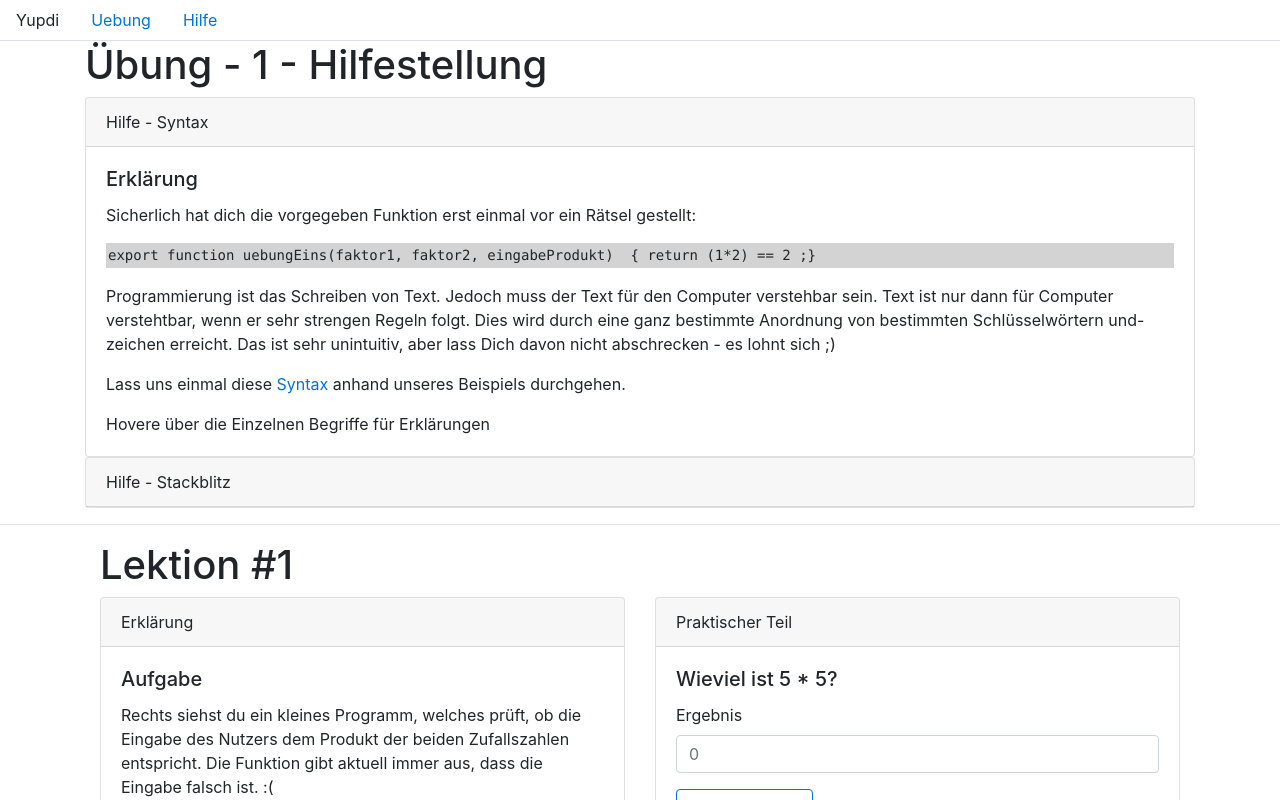
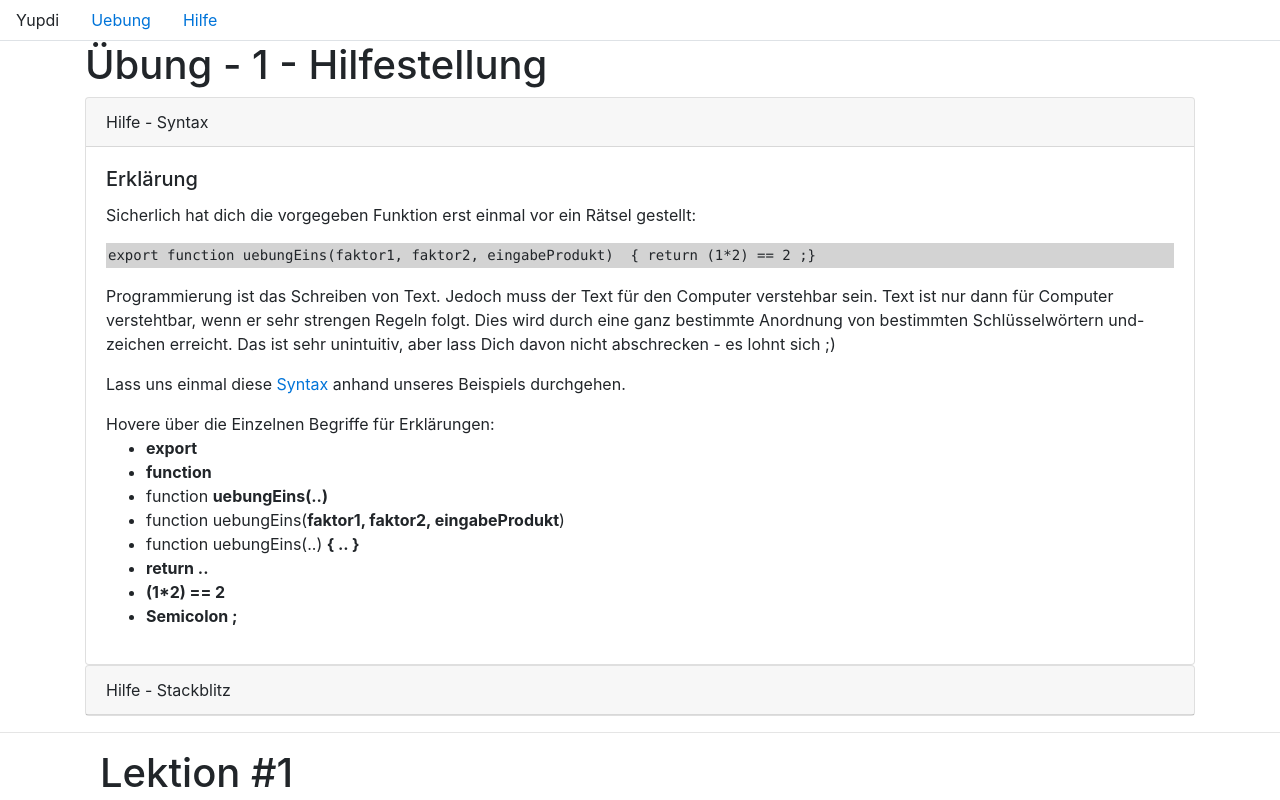
Before and after one commit to krutzfeld/angular-kurs-eins, an Angular app: page /hilfe in a window 1280 px wide. Shown: the top 800 px of the page. Built offline with nearby package versions, Linux system fonts and the light colour scheme.

Commit message:
erste-hilfe

```diff
--- a/src/app/module/uebung-eins/uebung-eins-hilfe/uebung-eins-hilfe.component.html
+++ b/src/app/module/uebung-eins/uebung-eins-hilfe/uebung-eins-hilfe.component.html
@@ -15,10 +15,22 @@
                     eine ganz bestimmte Anordnung von bestimmten Schlüsselwörtern und-zeichen erreicht. Das ist sehr
                     unintuitiv, aber lass Dich davon nicht abschrecken - es lohnt sich ;)</p>
 
-                <p>Lass uns einmal diese <a href="https://de.wikipedia.org/wiki/Syntax" target="_blank">Syntax</a> anhand
+                <p>Lass uns einmal diese <a href="https://de.wikipedia.org/wiki/Syntax" target="_blank">Syntax</a>
+                    anhand
                     unseres Beispiels durchgehen.</p>
 
-                <div>Hovere über die Einzelnen Begriffe für Erklärungen</div>
+                <div>Hovere über die Einzelnen Begriffe für Erklärungen:
+                    <ul>
+                        <li class="font-weight-bold">export</li>
+                        <li class="font-weight-bold">function</li>
+                        <li>function <span class="font-weight-bold">uebungEins(..)</span></li>
+                        <li>function uebungEins(<span class="font-weight-bold">faktor1, faktor2, eingabeProdukt</span>)</li>
+                        <li>function uebungEins(..) <span class="font-weight-bold">{{'{ .. }'}}</span></li>
+                        <li class="font-weight-bold">return ..</li>
+                        <li class="font-weight-bold">(1*2) == 2</li>
+                        <li class="font-weight-bold">Semicolon ;</li>
+                    </ul>
+                </div>
             </div>
         </div>
     </div>
```
